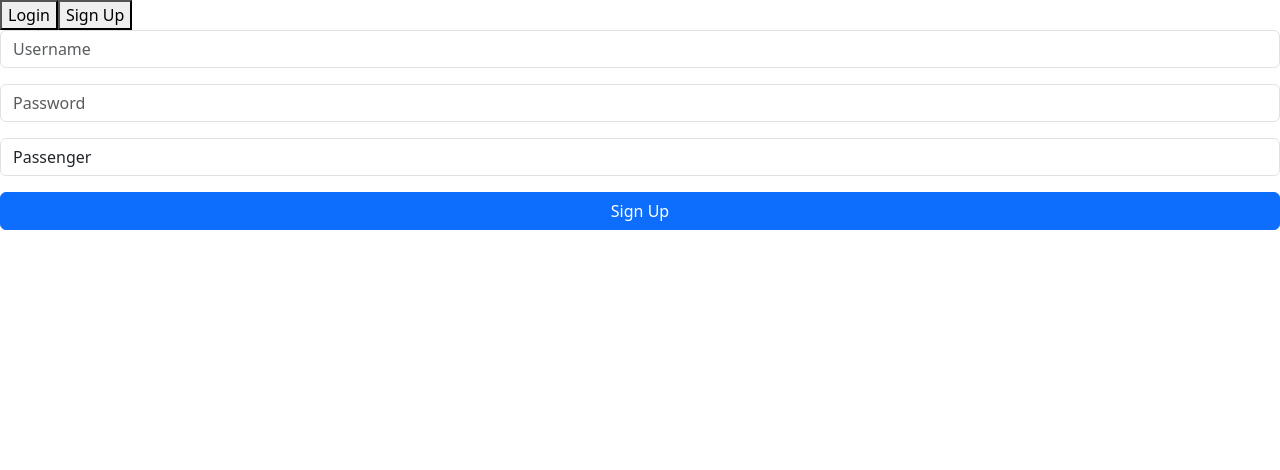
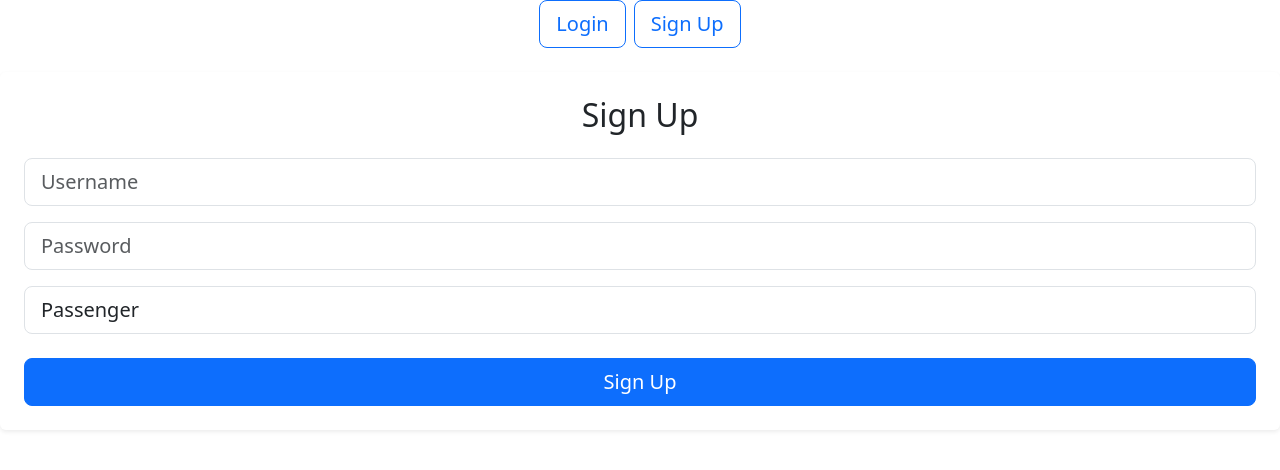
Before and after one commit to RavinduSohan/slate-attempt---004, a React (Vite) app in the folder client/: page /auth in a window 1280 px wide. Both pictures are taken after a click on the button "Sign Up". Shown: the top 470 px of the page. Built offline with nearby package versions, Linux system fonts and the light colour scheme.

Commit message:
version 09

```diff
--- a/client/package.json
+++ b/client/package.json
@@ -17,9 +17,11 @@
     "react-dom": "^19.0.0",
     "react-redux": "^9.2.0",
     "react-router-dom": "^7.1.5",
+    "react-slick": "^0.30.3",
     "react-vertical-timeline-component": "^3.5.3",
     "redux": "^5.0.1",
-    "redux-thunk": "^3.1.0"
+    "redux-thunk": "^3.1.0",
+    "slick-carousel": "^1.8.1"
   },
   "devDependencies": {
     "@eslint/js": "^9.19.0",
--- a/client/src/Authentication/LoginForm/LoginForm.jsx
+++ b/client/src/Authentication/LoginForm/LoginForm.jsx
@@ -15,28 +15,36 @@ const LoginForm = ({ onSubmit }) => {
     <form onSubmit={(e) => {
       e.preventDefault();
       onSubmit(formData);
-    }}>
-      <div className="form-group">
+    }}
+    className="sign-up-form shadow-sm p-4 rounded"
+    >
+
+    <h2 className="text-center mb-4">Login</h2>
+
+    <div className="form-group mb-3">
       <input
         type="text"
         name="username"
         placeholder="Username"
         value={formData.username}
         onChange={handleChange}
-          className="form-control"
+        className="form-control form-control-lg"
       />
     </div>
-      <div className="form-group">
+
+    <div className="form-group mb-4">
       <input
         type="password"
         name="password"
         placeholder="Password"
         value={formData.password}
         onChange={handleChange}
-          className="form-control"
+        className="form-control form-control-lg"
       />
     </div>
-      <button type="submit" className="btn btn-primary">Login</button>
+
+    <button type="submit" className="btn btn-primary btn-lg w-100">Login</button>
+
     </form>
   );
 };
--- a/client/src/Authentication/SigupForm/SignupForm.jsx
+++ b/client/src/Authentication/SigupForm/SignupForm.jsx
@@ -13,46 +13,61 @@ const SignupForm = ({ onSubmit }) => {
   };
 
   return (
-    <form onSubmit={(e) => {
+      <form
+    onSubmit={(e) => {
       e.preventDefault();
       onSubmit(formData);
-    }}>
-      <div className="form-group">
+    }}
+    className="sign-up-form shadow-sm p-4 rounded"
+  >
+    <h2 className="text-center mb-4">Sign Up</h2>
+
+    {/* Username Field */}
+    <div className="form-group mb-3">
       <input
         type="text"
         name="username"
         placeholder="Username"
         value={formData.username}
         onChange={handleChange}
-          className="form-control"
+        className="form-control form-control-lg"
       />
     </div>
-      <div className="form-group">
+
+    {/* Password Field */}
+    <div className="form-group mb-3">
       <input
         type="password"
         name="password"
         placeholder="Password"
         value={formData.password}
         onChange={handleChange}
-          className="form-control"
+        className="form-control form-control-lg"
       />
     </div>
-      <div className="form-group">
+
+    {/* User Type Dropdown */}
+    <div className="form-group mb-4">
       <select
         name="userType"
         value={formData.userType}
         onChange={handleChange}
-          className="form-control"
+        className="form-control form-control-lg"
       >
         <option value="Passenger">Passenger</option>
         <option value="Operator">Operator</option>
         <option value="Admin">Admin</option>
         <option value="Co-Main Station">Co-Main Station</option>
-          <option value="Co-Main Station">Maintenance Crew</option>
+        <option value="Maintenance Crew">Maintenance Crew</option>
       </select>
     </div>
-      <button type="submit" className="btn btn-primary">Sign Up</button>
+
+    {/* Submit Button */}
+    <button type="submit" className="btn btn-primary btn-lg w-100">
+      Sign Up
+    </button>
   </form>
+
   );
 };
 
--- a/client/src/Components/carousel/carousel.jsx
+++ b/client/src/Components/carousel/carousel.jsx
@@ -1,9 +1,6 @@
 import React from 'react';
 import Slider from 'react-slick';
-import './carousel.css';
-// import carouselimg01 from '../../assets/assetss (8).jpg';
-// import carouselimg02 from '../../assets/assetss (10).jpg';
-// import carouselimg03 from '../../assets/assetss (6).jpg';
+import './carousel.css'; // Make sure this file exists and contains custom styles if any
 import carouselimg01 from '../../assets/assetss (8).jpg';
 import carouselimg02 from '../../assets/assetss (10).jpg';
 import carouselimg03 from '../../assets/assetss (6).jpg';
--- /dev/null
+++ b/client/src/Components/flippingcards/flippingcards.css
@@ -0,0 +1,47 @@
+.flipping-cards-section {
+    display: flex;
+    justify-content: space-around;
+    margin: 40px 0;
+  }
+
+  .flip-card {
+    width: 150px;
+    height: 150px;
+    perspective: 1000px;
+  }
+
+  .flip-card-inner {
+    width: 100%;
+    height: 100%;
+    text-align: center;
+    transition: transform 0.6s;
+    transform-style: preserve-3d;
+  }
+
+  .flip-card:hover .flip-card-inner {
+    transform: rotateY(180deg);
+  }
+
+  .flip-card-front, .flip-card-back {
+    position: absolute;
+    width: 100%;
+    height: 100%;
+    backface-visibility: hidden;
+  }
+
+  .flip-card-front {
+    background-color: #bbb;
+    overflow: hidden;
+  }
+
+  .flip-card-back {
+    background-color: #3498db;
+    color: white;
+    transform: rotateY(180deg);
+  }
+
+  .flip-card-front img {
+    width: 100%;
+    height: auto;
+    object-fit: cover;
+  }
--- /dev/null
+++ b/client/src/Components/flippingcards/flippingcards.jsx
@@ -0,0 +1,32 @@
+import React from 'react';
+import './flippingcards.css';
+import flippingimage01 from '../../assets/asset  (1).jpg';
+import flippingimage02 from '../../assets/asset  (2).jpg';
+import flippingimage03 from '../../assets/asset  (3).jpg';
+
+const FlippingCards = () => {
+  const features = [
+    { src: flippingimage01, description: 'Fast Ticketing' },
+    { src: flippingimage02, description: 'Live Train Updates' },
+    { src: flippingimage03, description: 'Travel History' },
+  ];
+
+  return (
+    <div className="flipping-cards-section">
+      {features.map((feature, index) => (
+        <div className="flip-card" key={index}>
+          <div className="flip-card-inner">
+            <div className="flip-card-front">
+              <img src={feature.src} alt={feature.description} />
+            </div>
+            <div className="flip-card-back">
+              <p>{feature.description}</p>
+            </div>
+          </div>
+        </div>
+      ))}
+    </div>
+  );
+};
+
+export default FlippingCards;
--- a/client/src/appp.jsx
+++ b/client/src/appp.jsx
@@ -7,6 +7,8 @@ import UserDashboard from './test/Testdash.jsx';
 import TimeLineDashboard from './TimeLineGraph/TimeLineDashboard.jsx';
 import UseScheduleTimeline from './TimeLineGraph/newtimeline.jsx';
 import "bootstrap/dist/css/bootstrap.min.css";
+import 'slick-carousel/slick/slick.css';
+import 'slick-carousel/slick/slick-theme.css';
 
 
 export default function App() {
@@ -23,20 +25,21 @@ export default function App() {
               <Navigate to={`/${userType.replace(/\s+/g, '-').toLowerCase()}`} replace />
             ) : (
               <div className="auth-container">
-                <div className="auth-tabs">
+               <div className="auth-tabs d-flex justify-content-center mb-4">
                 <button
-                    className="auth-tab"
+                  className="auth-tab btn btn-outline-primary btn-lg me-2"
                   onClick={() => setAuthMode('login')}
                 >
                   Login
                 </button>
                 <button
-                    className="auth-tab"
+                  className="auth-tab btn btn-outline-primary btn-lg"
                   onClick={() => setAuthMode('signup')}
                 >
                   Sign Up
                 </button>
               </div>
+
                 {authMode === 'login' ? (
                   <LoginForm onSubmit={handleLogin} />
                 ) : (
--- a/client/src/test/Testdash.jsx
+++ b/client/src/test/Testdash.jsx
@@ -3,6 +3,8 @@ import axios from 'axios';
 import NotificationForm from '../NotificationPanel/NotificationForm/NotificationForm.jsx';
 import NotificationList from '../NotificationPanel/NotificationList/NotificationList.jsx';
 import HeroSection from '../Components/herosection/herosection.jsx';
+import Carousel from '../Components/carousel/carousel.jsx';
+import FlippingCards from '../Components/flippingcards/flippingcards.jsx';
 
 const api = axios.create({
     baseURL: 'http://localhost:5000/api',
@@ -65,6 +67,8 @@ const UserDashboard = ({ userType, onLogout }) => {
         </nav>
 
         <HeroSection />
+        <FlippingCards />
+        <Carousel  />
 
         <div className="dashboard-content">
           <div className="notifications-section">
```
Also changed, not shown: 1 other file (tests, documents, lock files or other folders). Lines whose indentation alone changed are shown as unchanged.
